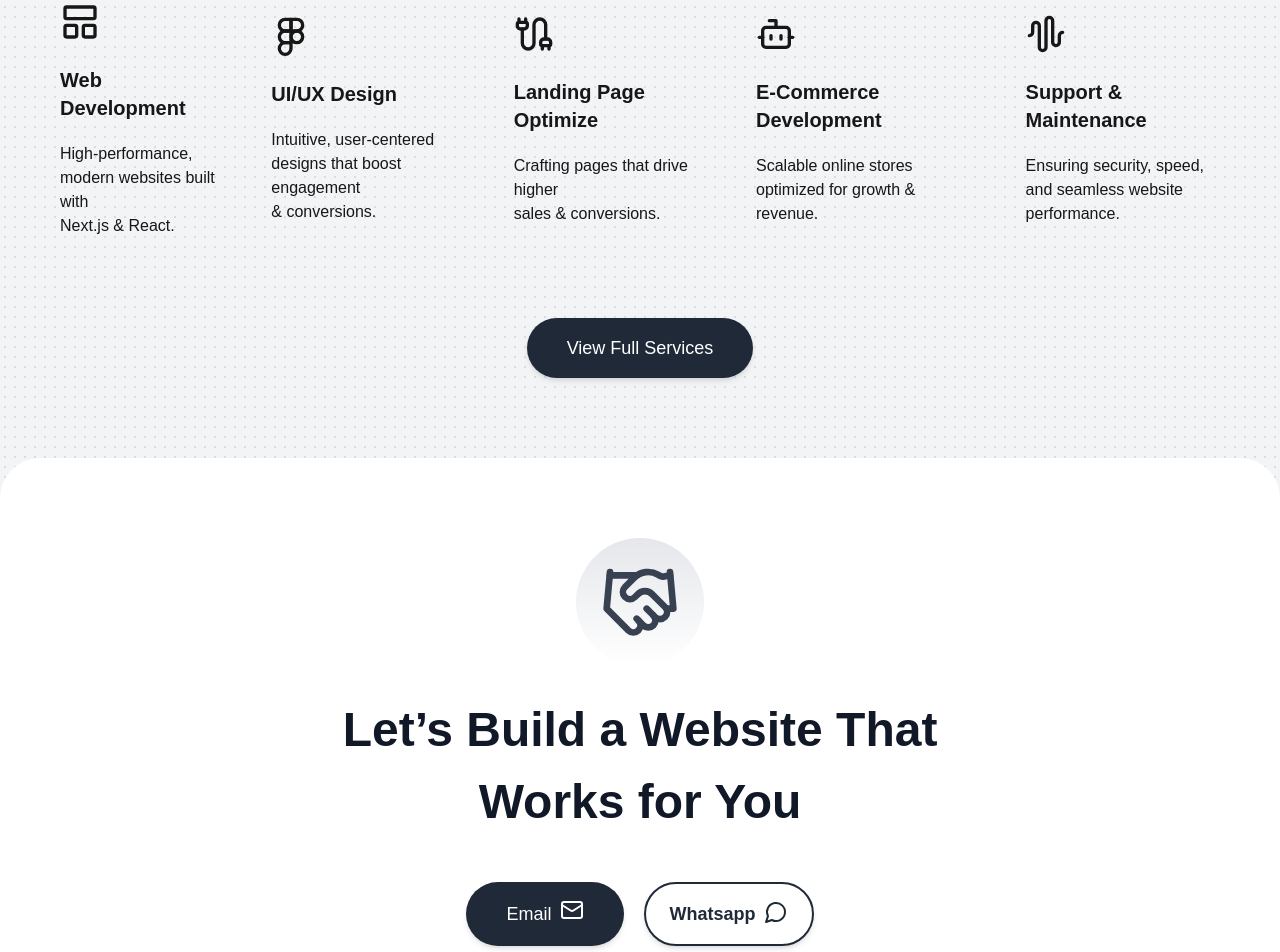
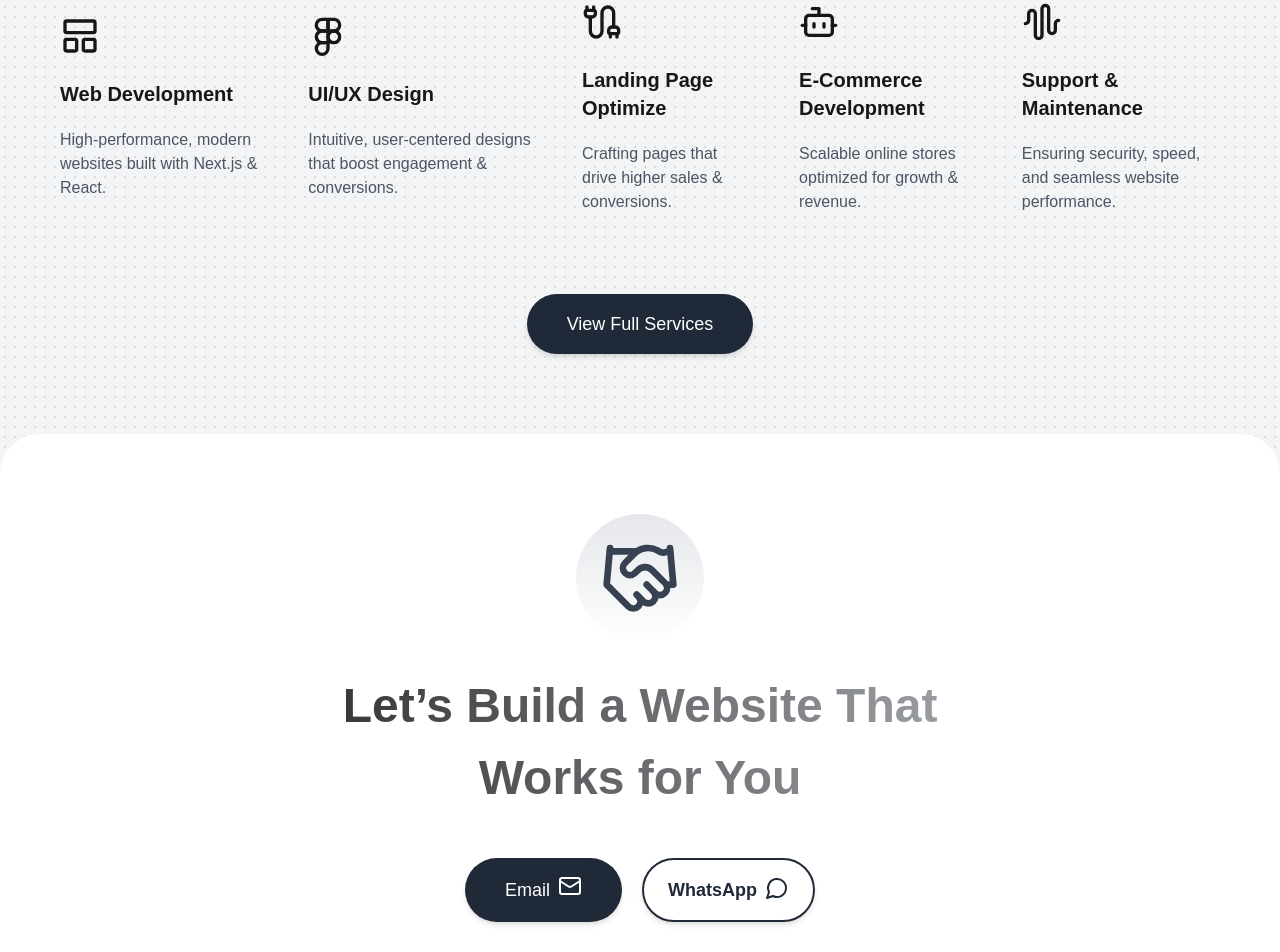
Before and after one commit to Kaveenxz/personal-site, a Next.js app: page / in a window 1280 px wide. Shown: the part 1580-2532 px from the top of the page. Built offline with nearby package versions, Linux system fonts and the light colour scheme.

Commit message:
done with main page

```diff
--- a/app/components/CallToAction.tsx
+++ b/app/components/CallToAction.tsx
@@ -1,54 +1,90 @@
-import { Handshake, Mail, MessageCircle } from 'lucide-react';
-import React from 'react';
+"use client";
+import { Handshake, Mail, MessageCircle } from "lucide-react";
+import { motion, useInView } from "framer-motion";
+import React, { useEffect, useState, useRef } from "react";
 
 function CallToAction() {
+    const [blink, setBlink] = useState(false);
+
+    useEffect(() => {
+        const interval = setInterval(() => {
+            setBlink((prev) => !prev);
+        }, 1000);
+        return () => clearInterval(interval);
+    }, []);
+
+    // Ref for detecting when the section is in view
+    const ref = useRef(null);
+    const isInView = useInView(ref, { once: true, margin: "-50px" });
+
     return (
-        <div className="flex flex-col items-center justify-center w-full">
+        <div ref={ref} className="flex flex-col items-center justify-center w-full py-10">
+            {/* Content Box */}
+            <motion.div
+                initial={{ opacity: 0, y: 50 }}
+                animate={isInView ? { opacity: 1, y: 0 } : {}}
+                transition={{ duration: 0.8, ease: "easeOut" }}
+                className="w-full text-center"
+            >
+                {/* Icon with Floating Effect */}
+                <motion.div
+                    className="flex items-center justify-center w-32 h-32 px-3 py-3 rounded-full mx-auto bg-gradient-to-b from-gray-200 to-white"
+                    animate={{ y: [0, -5, 0] }}
+                    transition={{ repeat: Infinity, duration: 2, ease: "easeInOut" }}
+                >
+                    <Handshake className="w-20 h-20 text-gray-700" />
+                </motion.div>
 
-            {/* Content Box */}
-            <div className=" bg-white w-full text-center mt-10">
-
-                {/* Icon */}
-                <div className="flex items-center justify-center w-32 h-32 px-3 py-3 rounded-full mx-auto bg-gradient-to-b from-gray-200 to-white  animate-gradient">
-                    <Handshake className="w-20 h-20 text-gray-700" />
-                </div>
-
-                {/* Heading */}
-                <div className='my-10'>
-                    <h2 className="text-5xl font-bold text-gray-900">
+                {/* Gradient Animated Text */}
+                <motion.div
+                    initial={{ opacity: 0, y: 30 }}
+                    animate={isInView ? { opacity: 1, y: 0 } : {}}
+                    transition={{ duration: 0.8, delay: 0.2, ease: "easeOut" }}
+                    className="my-10"
+                >
+                    <h2 className="text-5xl font-bold bg-gradient-to-r from-black to-gray-300 bg-clip-text text-transparent animate-gradientMove">
                         Let’s Build a Website That
                     </h2>
 
-                    <h2 className="text-5xl font-bold text-gray-900 mt-6">
+                    <h2 className="text-5xl font-bold mt-6 bg-gradient-to-r from-black to-gray-300 bg-clip-text text-transparent animate-gradientMove">
                         Works for You
                     </h2>
-                </div>
+                </motion.div>
+            </motion.div>
 
-                {/* Buttons */}
-
-            </div>
-
-            <div className="mt-4 flex justify-center gap-5 text-lg">
-                {/* Book a Call Button */}
-                <div
+            {/* Buttons with Cool Hover Effects */}
+            <motion.div
+                initial={{ opacity: 0, y: 30 }}
+                animate={isInView ? { opacity: 1, y: 0 } : {}}
+                transition={{ duration: 0.8, delay: 0.4, ease: "easeOut" }}
+                className="mt-4 flex justify-center gap-5 text-lg"
+            >
+                {/* Email Button */}
+                <motion.div
                     className="bg-gray-800 px-10 py-4 rounded-full flex gap-2 text-white cursor-pointer transition-all duration-300 hover:bg-white hover:border-2 hover:border-gray-800 hover:text-gray-800 hover:font-semibold shadow-md"
+                    whileHover={{ scale: 1.05 }}
                 >
                     <button>Email</button> <Mail />
-                </div>
+                </motion.div>
 
-                {/* View Our Work Button */}
-                <div
+                {/* WhatsApp Button */}
+                <motion.div
                     className="border-2 border-gray-800 px-6 py-4 rounded-full flex gap-2 text-gray-800 font-semibold cursor-pointer transition-all duration-300 hover:bg-gray-800 hover:text-white shadow-md"
+                    whileHover={{ scale: 1.05 }}
                 >
-                    <button>Whatsapp</button> <MessageCircle />
-                </div>
-            </div>
+                    <button>WhatsApp</button> <MessageCircle />
+                </motion.div>
+            </motion.div>
 
-            <div className='mt-20 mb-5 w-full'>
-                <hr className='mx-20  border border-gray-300' />
-            </div>
-
-
+            {/* Divider */}
+            <motion.div
+                initial={{ opacity: 0, scale: 0.9 }}
+                animate={isInView ? { opacity: 1, scale: 1 } : {}}
+                transition={{ duration: 0.8, delay: 0.6, ease: "easeOut" }}
+                className="mt-20 mb-5 w-full"
+            >
+                <hr className="mx-20 border border-gray-300" />
+            </motion.div>
         </div>
     );
 }
--- a/app/components/Footer.tsx
+++ b/app/components/Footer.tsx
@@ -19,6 +19,7 @@ function Footer() {
           <Link href="/" className="hover:text-gray-900 transition">Home</Link>
           <Link href="/services" className="hover:text-gray-900 transition">Services</Link>
           <Link href="/portfolio" className="hover:text-gray-900 transition">Portfolio</Link>
+          <Link href="/portfolio" className="hover:text-gray-900 transition">About</Link>
           <Link href="/contact" className="hover:text-gray-900 transition">Contact</Link>
         </div>
 
@@ -45,8 +46,9 @@ function Footer() {
 
       {/* Bottom Copyright */}
       <div className="mt-6 text-center text-gray-400 text-sm">
-        © 2024 Xpertrix. All rights reserved.
+        © 2025 Netizen. All rights reserved.
       </div>
+
     </footer>
   );
 }
--- a/app/components/Service.tsx
+++ b/app/components/Service.tsx
@@ -1,86 +1,139 @@
-import { AudioWaveformIcon, Bot, Cable, Figma, LayoutPanelTop, PhoneCall } from 'lucide-react'
-import React from 'react'
-import Space from './Space'
+"use client";
+
+import { motion } from "framer-motion";
+import {
+  AudioWaveformIcon,
+  Bot,
+  Cable,
+  Figma,
+  LayoutPanelTop,
+} from "lucide-react";
+import React from "react";
+import Space from "./Space";
+
+const services = [
+  {
+    title: "Web Development",
+    description: "High-performance, modern websites built with Next.js & React.",
+    icon: LayoutPanelTop,
+  },
+  {
+    title: "UI/UX Design",
+    description: "Intuitive, user-centered designs that boost engagement & conversions.",
+    icon: Figma,
+  },
+  {
+    title: "Landing Page Optimize",
+    description: "Crafting pages that drive higher sales & conversions.",
+    icon: Cable,
+  },
+  {
+    title: "E-Commerce Development",
+    description: "Scalable online stores optimized for growth & revenue.",
+    icon: Bot,
+  },
+  {
+    title: "Support & Maintenance",
+    description: "Ensuring security, speed, and seamless website performance.",
+    icon: AudioWaveformIcon,
+  },
+];
 
 function Service() {
   return (
-        <div className='bg-gray-100 w-full'
+    <div
+      className="bg-gray-100 w-full"
       style={{
         backgroundImage: "radial-gradient(circle, rgba(0,0,0,0.1) 1px, transparent 1px)",
-            backgroundSize: "10px 10px"
-          }}>
-            <div className='text-5xl font-bold flex flex-col text-center mt-10 my-20'>
-                <h1 className=' font-bold bg-gradient-to-r from-black to-gray-400 text-transparent bg-clip-text drop-shadow-lg'>Custom Solutions</h1>
-                <h1 className=' font-bold bg-gradient-to-r from-black to-gray-400 text-transparent bg-clip-text drop-shadow-lg'>Tailored to Your Business</h1>
-            </div>
+        backgroundSize: "10px 10px",
+      }}
+    >
+      {/* Title Section */}
+      <motion.div
+        initial={{ opacity: 0, y: 50 }}
+        whileInView={{ opacity: 1, y: 0 }}
+        transition={{ duration: 0.8 }}
+        viewport={{ once: true }}
+        className="text-5xl font-bold flex flex-col text-center mt-10 my-20"
+      >
+        <h1 className="font-bold bg-gradient-to-r from-black to-gray-400 text-transparent bg-clip-text drop-shadow-lg">
+          Custom Solutions
+        </h1>
+        <h1 className="font-bold bg-gradient-to-r from-black to-gray-400 text-transparent bg-clip-text drop-shadow-lg">
+          Tailored to Your Business
+        </h1>
+      </motion.div>
 
-            <div className='my-24 mx-20 flex flex-col items-center'>
-                <div className='relative w-full'>
-                    <hr className='border border-gray-300' />
-                    <div className='absolute inset-0 flex items-center justify-center'>
-                        <h1 className='bg-white px-6 text-sm text-gray-600 rounded-xl py-2 font-semibold transform rotate-12 scale-110'>
+      {/* Services Header */}
+      <motion.div
+        initial={{ opacity: 0, scale: 0.9 }}
+        whileInView={{ opacity: 1, scale: 1 }}
+        transition={{ duration: 0.5 }}
+        viewport={{ once: true }}
+        className="my-24 mx-20 flex flex-col items-center"
+      >
+        <div className="relative w-full">
+          <hr className="border border-gray-300" />
+          <div className="absolute inset-0 flex items-center justify-center">
+            <h1 className="bg-white px-6 text-sm text-gray-600 rounded-xl py-2 font-semibold transform rotate-12 scale-110">
               Services
             </h1>
           </div>
         </div>
+      </motion.div>
+
+      {/* Service Items */}
+      <motion.div
+        initial="hidden"
+        whileInView="visible"
+        viewport={{ once: true }}
+        variants={{
+          hidden: { opacity: 0 },
+          visible: {
+            opacity: 1,
+            transition: { staggerChildren: 0.2 },
+          },
+        }}
+        className="flex justify-between gap-2 mx-10 mb-20 items-center"
+      >
+        {services.map((service, index) => (
+          <motion.div
+            key={index}
+            variants={{
+              hidden: { opacity: 0, y: 30 },
+              visible: { opacity: 1, y: 0, transition: { duration: 0.5 } },
+            }}
+            className="flex flex-col mx-5 group cursor-pointer"
+          >
+            <service.icon className="w-10 h-10 transition-transform duration-300 group-hover:scale-110" />
+            <div className="mt-6">
+              <h1 className="text-xl font-semibold transition-transform duration-300 group-hover:scale-110">{service.title}</h1>
             </div>
+            <p className="mt-5 text-gray-600 transition-transform duration-300 group-hover:scale-110">{service.description}</p>
+          </motion.div>
+        ))}
+      </motion.div>
 
-            <div className='flex justify-between gap-2 mx-10 mb-20 items-center'>
-                <div className='flex flex-col mx-5'>
-                    <LayoutPanelTop className='w-10 h-10' />
-                    <div className='mt-6'>
-                        <h1 className='text-xl font-semibold'>Web Development</h1>
+      {/* Call to Action Button */}
+      <motion.div
+        initial={{ opacity: 0, scale: 0.9 }}
+        whileInView={{ opacity: 1, scale: 1 }}
+        transition={{ duration: 0.5, ease: "easeOut" }}
+        viewport={{ once: true }}
+        className="mt-10 my-20 flex justify-center gap-5 text-lg"
+      >
+        <motion.button
+          whileHover={{ scale: 1.05 }}
+          whileTap={{ scale: 0.95 }}
+          className="bg-gray-800 px-10 py-4 rounded-full flex gap-2 text-white cursor-pointer transition-all duration-300 hover:bg-white hover:border-2 hover:border-gray-800 hover:text-gray-800 hover:font-semibold shadow-md"
+        >
+          View Full Services
+        </motion.button>
+      </motion.div>
+
+      <Space color="bg-white" direction="rounded-tl-full rounded-tr-full" />
     </div>
-                    <p className='mt-5'>High-performance, <br /> modern websites built with <br />  Next.js & React.</p>
-
-                </div>
-                <div className='flex flex-col mx-5'>
-                    <Figma className='w-10 h-10' />
-                    <div className='mt-6'>
-                        <h1 className='text-xl font-semibold'>UI/UX Design</h1>
-                    </div>
-                    <p className='mt-5'>Intuitive, user-centered <br /> designs that boost engagement <br /> & conversions.</p>
-
-                </div>
-                <div className='flex flex-col mx-5'>
-                    <Cable className='w-10 h-10' />
-                    <div className='mt-6'>
-                        <h1 className='text-xl font-semibold'>Landing Page Optimize</h1>
-
-                    </div>
-                    <p className='mt-5'>Crafting pages that drive higher <br /> sales & conversions.</p>
-                </div>
-                <div className='flex flex-col mx-5'>
-                    <Bot className='w-10 h-10' />
-                    <div className='mt-6'>
-                        <h1 className='text-xl font-semibold'>E-Commerce Development</h1>
-
-                    </div>
-                    <p className='mt-5'>Scalable online stores <br /> optimized for growth & revenue.</p>
-                </div>
-                <div className='flex flex-col mx-5'>
-                    <AudioWaveformIcon className='w-10 h-10' />
-                    <div className='mt-6'>
-                        <h1 className='text-xl font-semibold'>Support & Maintenance</h1>
-
-                    </div>
-                    <p className='mt-5'>Ensuring security, speed, <br /> and seamless website <br />performance.</p>
-                </div>
-            </div>
-
-
-            <div className="mt-10 my-20 flex justify-center gap-5 text-lg">
-          {/* Book a Call Button */}
-
-            <button className="bg-gray-800 px-10 py-4 rounded-full flex gap-2 text-white cursor-pointer transition-all duration-300 hover:bg-white hover:border-2 hover:border-gray-800 hover:text-gray-800 hover:font-semibold shadow-md"
-            >View Full Services</button>
-          </div>
-
-          <Space color="bg-white" direction="rounded-tl-full rounded-tr-full"/>
-
-        </div>
-
-    )
+  );
 }
 
-export default Service
+export default Service;
--- a/app/page.tsx
+++ b/app/page.tsx
@@ -18,6 +18,7 @@ export default function Home() {
         <Service/>
         <CallToAction/>
         <Footer/>
+
     </div>
   );
 }
```
Lines whose indentation alone changed are shown as unchanged.
